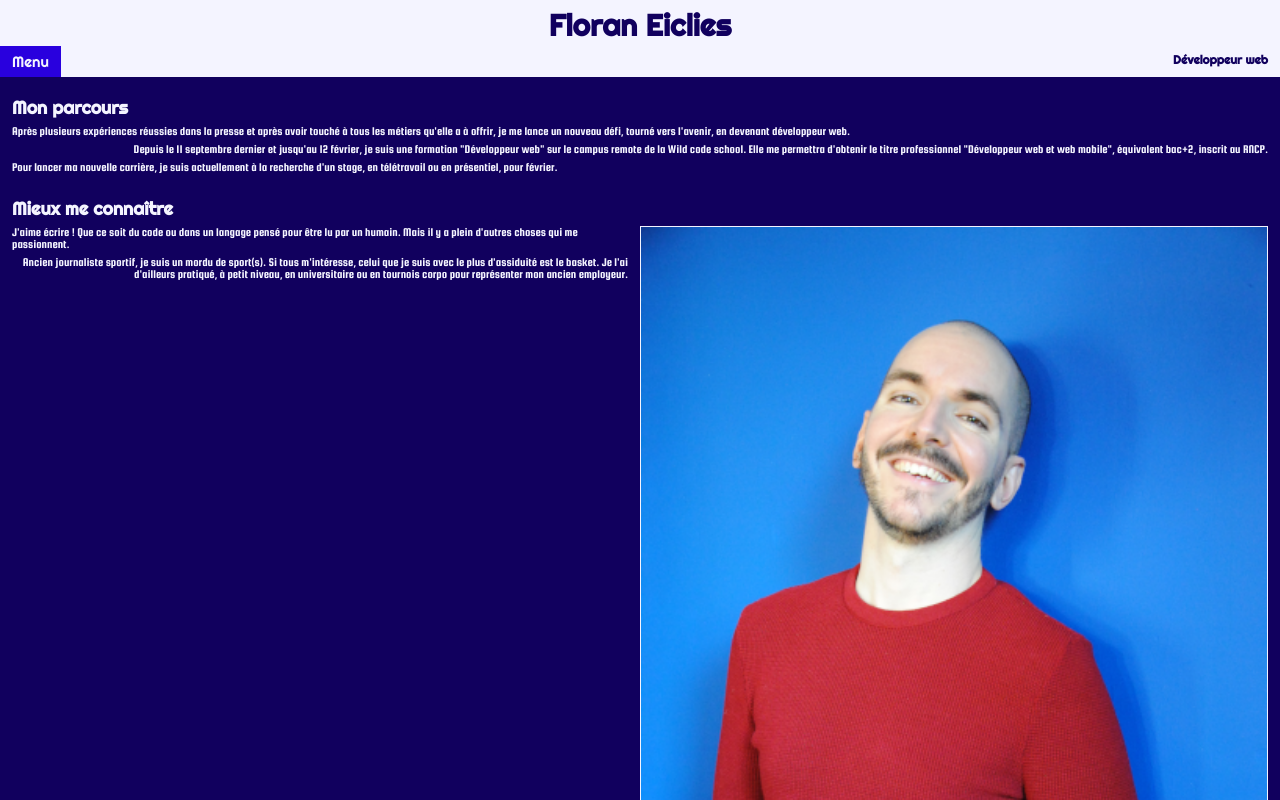
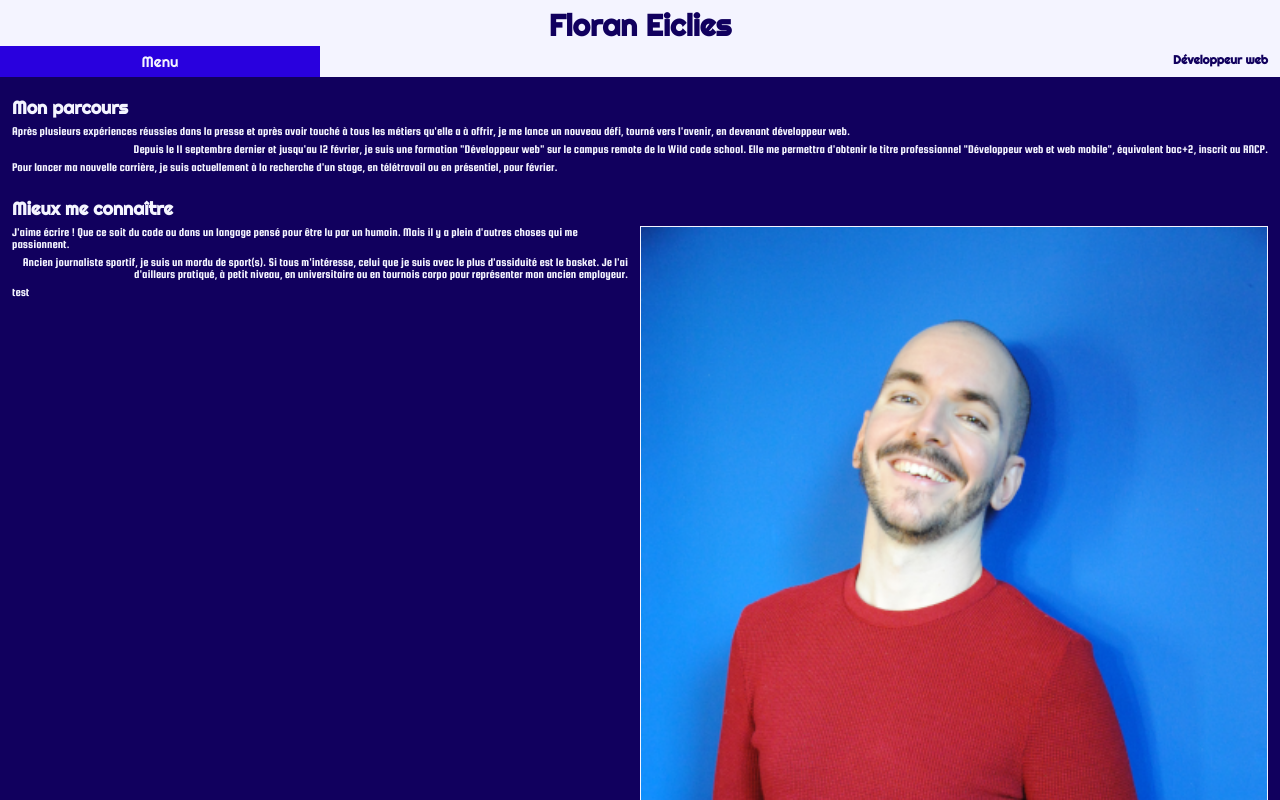
Before and after one commit to e-floran/onlinecv, a React (Create React App) app: page / in a window 1280 px wide. Shown: the top 800 px of the page. Built offline with nearby package versions, Linux system fonts and the light colour scheme.

Commit message:
gone full grid

```diff
--- a/src/App.css
+++ b/src/App.css
@@ -1,10 +1,9 @@
 @import url("https://fonts.googleapis.com/css2?family=Righteous&family=Squada+One&display=swap");
 .App {
   width: 100%;
-  display: flex;
-  flex-flow: row wrap;
-  justify-content: space-around;
-  align-items: flex-start;
+  display: grid;
+  grid-template-columns: 100%;
+  grid-gap: 0;
 }
 h1,
 h2,
--- a/src/components/Header.jsx
+++ b/src/components/Header.jsx
@@ -4,9 +4,9 @@ import "../style/header.css";
 function Header(){
     return(
         <header>
-            <h1>Floran Eiclies</h1>
+            <h1 className="headerTitle">Floran Eiclies</h1>
             <Navbar />
-            <h3>Développeur web</h3>
+            <h3 className="headerSubTitle">Développeur web</h3>
         </header>
     )
 }
--- a/src/components/KnowMe.jsx
+++ b/src/components/KnowMe.jsx
@@ -1,10 +1,11 @@
 function KnowMe(){
     return(
         <section className="knowMe">
-            <h2>Mieux me connaître</h2>
+            <h2 className="knowTitle">Mieux me connaître</h2>
             <article className="knowDetails">
                 <p>J'aime écrire ! Que ce soit du code ou dans un langage pensé pour être lu par un humain. Mais il y a plein d'autres choses qui me passionnent.</p>
                 <p>Ancien journaliste sportif, je suis un mordu de sport(s). Si tous m'intéresse, celui que je suis avec le plus d'assiduité est le basket. Je l'ai d'ailleurs pratiqué, à petit niveau, en universitaire ou en tournois corpo pour représenter mon ancien employeur.</p>
+                <p>test</p>
             </article>
             <img className="profilePic" src="/files/floran_eiclies.png" alt="Floran Eiclies"></img>
         </section>
--- a/src/components/Navbar.jsx
+++ b/src/components/Navbar.jsx
@@ -10,8 +10,7 @@ function Navbar(){
         };
     }
     return(
-        <nav>
-            <ul>
+            <ul className="headerMenu">
                 <button type="button" onClick={handleOpen}>Menu</button>
                 <li className={
                     open?"displayed" : ""
@@ -26,7 +25,6 @@ function Navbar(){
                     open?"displayed" : ""
                 }>Expériences</li>
             </ul>
-        </nav>
     )
 }
 
--- a/src/style/header.css
+++ b/src/style/header.css
@@ -2,50 +2,45 @@ header {
   width: 100%;
   height: 6.4rem;
   margin-bottom: 1rem;
-  display: flex;
-  flex-flow: row wrap;
-  justify-content: left;
-  align-items: flex-start;
   color: var(--darkBlue);
   background-color: var(--whitish);
+  display: grid;
+  grid-template-columns: 50% 50%;
+  grid-template-areas: "headerTitle headerTitle" "headerMenu headerSubTitle";
+  grid-gap: 0;
 }
 
-h1,
-nav,
-ul {
+.headerTitle,
+.headerMenu {
   margin: 0;
   padding: 0;
 }
-h1 {
+.headerTitle {
   width: 100%;
   text-align: center;
   font-size: 2.5rem;
   padding: 0.5rem 0 0.2rem 0;
+  grid-area: headerTitle;
 }
-h3 {
-  width: 50%;
+.headerSubTitle {
+  width: 100%;
   text-align: right;
   font-size: 1rem;
   padding: 0.5rem 1rem 0.5rem 0;
+  grid-area: headerSubTitle;
 }
-nav {
-  width: 50%;
+.headerMenu {
+  width: 100%;
   margin: 0;
   padding: 0;
-  display: flex;
-  flex-flow: row nowrap;
-  justify-content: center;
-  align-items: flex-start;
-}
-ul {
-  width: 100%;
+  grid-area: headerMenu;
   list-style: none;
-  display: flex;
-  flex-flow: column nowrap;
-  justify-content: center;
-  align-items: flex-start;
+  display: grid;
+  grid-template-columns: 100%;
+  grid-gap: 0;
   z-index: 10;
 }
+
 ul:hover,
 button:hover,
 li:hover {
@@ -53,6 +48,7 @@ li:hover {
 }
 
 button {
+  width: 50%;
   background-color: var(--midBlue);
   font-size: 1.25rem;
   color: var(--whitish);
--- a/src/style/home.css
+++ b/src/style/home.css
@@ -2,10 +2,9 @@
   width: 100%;
   position: absolute;
   top: 8rem;
-  display: flex;
-  flex-flow: column nowrap;
-  justify-content: left;
-  align-items: center;
+  display: grid;
+  grid-template-columns: 100%;
+  grid-gap: 0;
 }
 
 h2,
@@ -14,28 +13,46 @@ p {
   margin: 0 0 0.5rem 0;
   width: 100%;
 }
-.description,
-.knowMe {
+.description {
   width: 100%;
   padding: 0 1rem;
   margin: 0 0 1.5rem 0;
-  display: flex;
-  flex-flow: row wrap;
-  justify-content: center;
-  align-items: flex-start;
+  display: grid;
+  grid-template-columns: 100%;
+  grid-gap: 0;
 }
+
 p:nth-of-type(even) {
   text-align: right;
 }
 p:nth-of-type(odd) {
   text-align: left;
 }
+.knowMe {
+  width: 100%;
+  padding: 0 1rem;
+  margin: 0 0 1.5rem 0;
+  display: grid;
+  grid-template-columns: 50% 50%;
+  grid-gap: 0;
+}
+.knowTitle {
+  grid-column: 1/3;
+  grid-row: 1/2;
+}
 .knowDetails {
-  width: 50%;
+  width: 100%;
   margin: 0;
   padding: 0 1rem 0 0;
+  grid-column: 1/2;
+  grid-row: 2/4;
 }
+
 .profilePic {
-  width: 50%;
+  width: 100%;
   border: 1px solid var(--whitish);
+  grid-column: 2/3;
+  grid-row: 2/3;
+  z-index: 9;
+  position: relative;
 }
```
